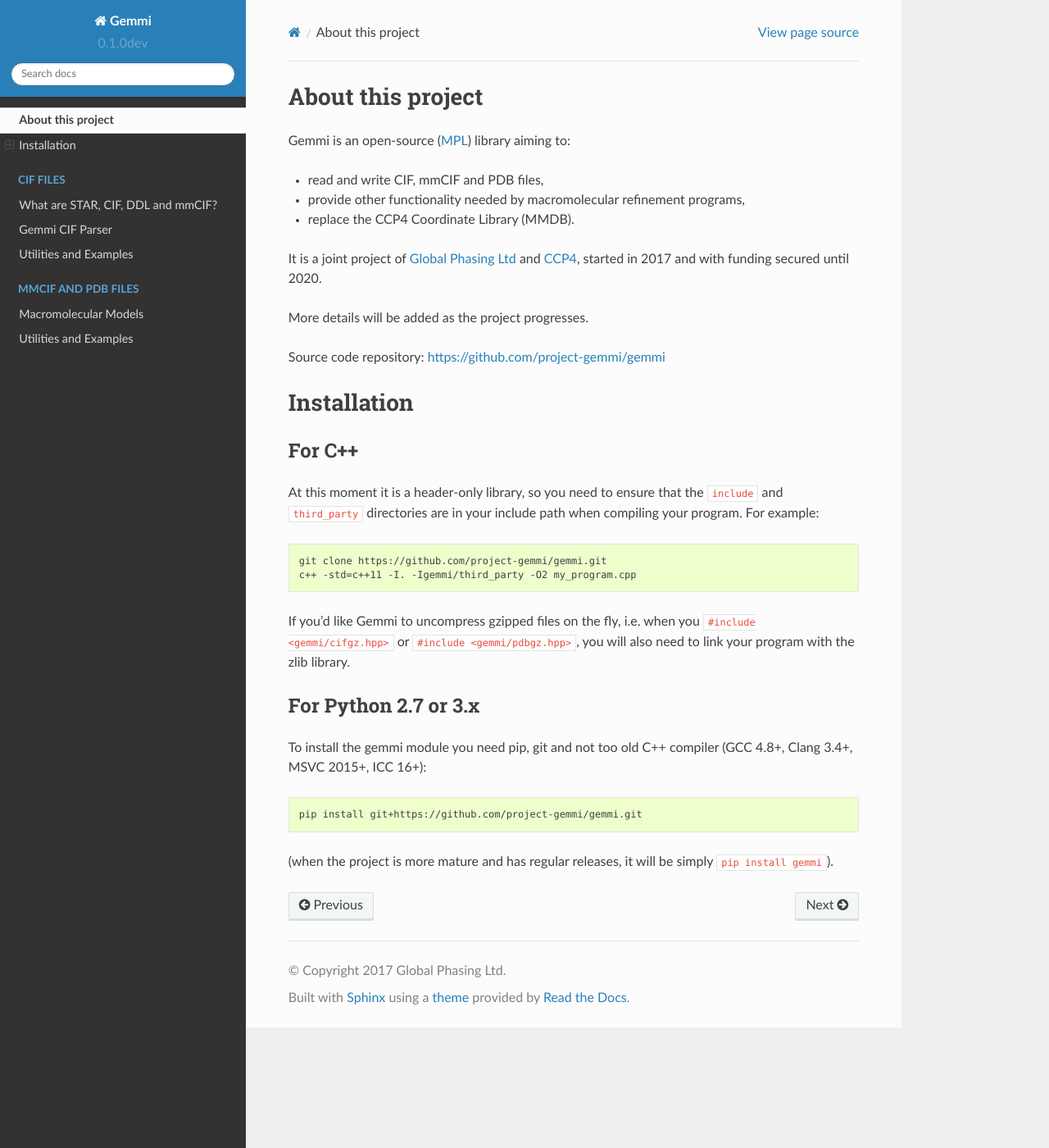
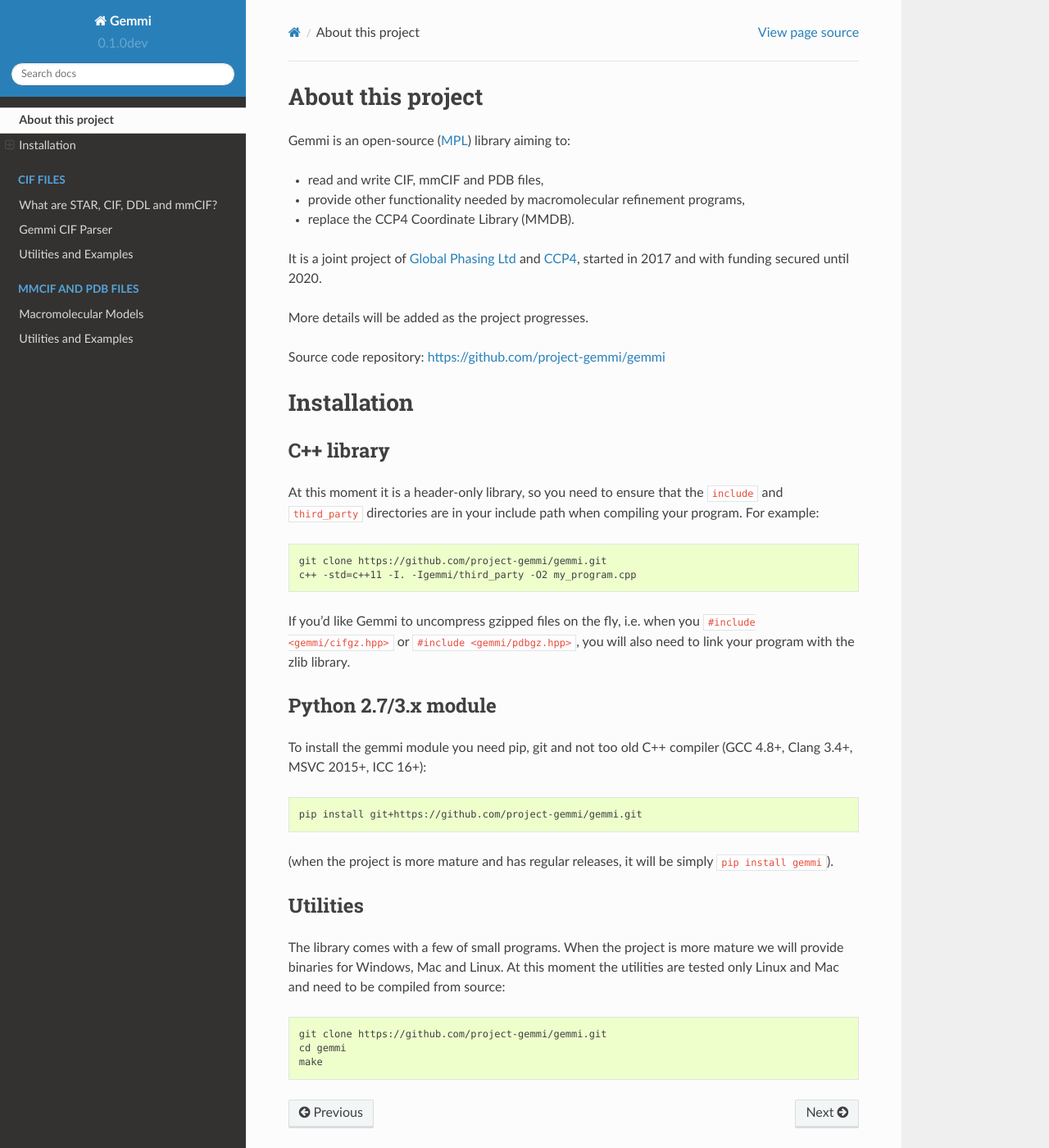
Before and after one commit to project-gemmi/gemmi, a Sphinx documentation site: the page built from docs/about.rst, in a window 1280 px wide and 1400 px high. Shown: the whole window at 82% size. Built offline with Sphinx 7.4.7 and the Read the Docs theme 2.0.0, drawn with Linux system fonts in a browser that asks for light colours.

Commit message:
docs: installation

```diff
--- a/docs/about.rst
+++ b/docs/about.rst
@@ -26,8 +26,8 @@
 
 .. highlight:: none
 
-For C++
--------
+C++ library
+-----------
 
 At this moment it is a header-only library, so you need to ensure that
 the ``include`` and ``third_party`` directories are in your include path
@@ -41,7 +41,7 @@
 ``#include <gemmi/pdbgz.hpp>``,
 you will also need to link your program with the zlib library.
 
-For Python 2.7 or 3.x
+Python 2.7/3.x module
 ---------------------
 
 To install the gemmi module you need pip, git and not too old
@@ -51,3 +51,15 @@
 
 (when the project is more mature and has regular releases, it will be simply
 ``pip install gemmi``).
+
+Utilities
+---------
+
+The library comes with a few of small programs.
+When the project is more mature we will provide binaries for Windows, Mac
+and Linux. At this moment the utilities are tested only Linux and Mac
+and need to be compiled from source::
+
+    git clone https://github.com/project-gemmi/gemmi.git
+    cd gemmi
+    make
```
